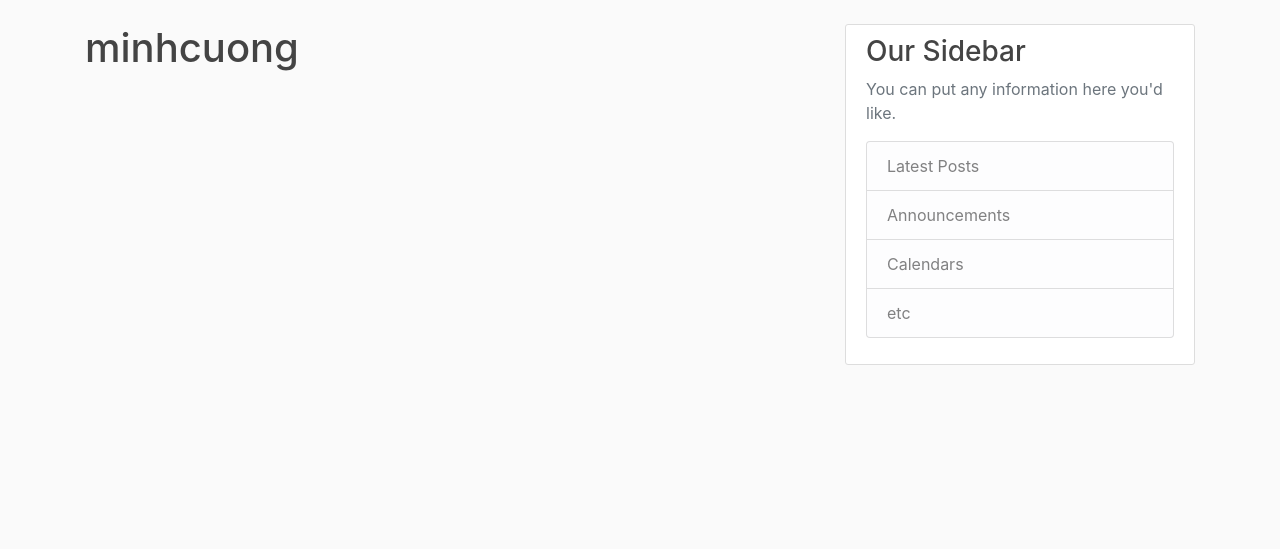
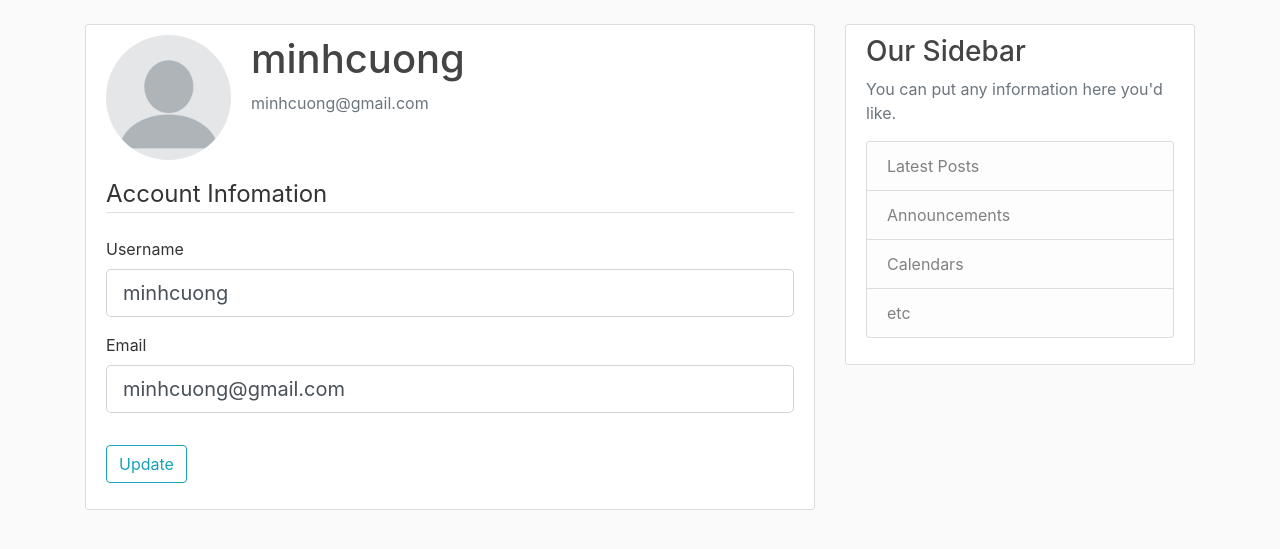
Before and after one commit to MinhCuongIT/flask_blog, a Flask app: page /account in a window 1280 px wide. Shown: the part 56-605 px from the top of the page. Run offline with Flask 2, Linux system fonts and the light colour scheme; a user stored in the database is signed in; some libraries are stand-ins or nearby versions.

Commit message:
Fix password and username is the same

```diff
--- a/flaskblog/forms.py
+++ b/flaskblog/forms.py
@@ -1,4 +1,5 @@
 from flask_wtf import FlaskForm
+from flask_login import current_user
 from wtforms import StringField, PasswordField, SubmitField, BooleanField
 from wtforms.validators import DataRequired, Length, Email, EqualTo, ValidationError
 from flaskblog.models import User
@@ -27,3 +28,20 @@ class LoginForm(FlaskForm):
     password = PasswordField('Password', validators=[DataRequired()])
     remember = BooleanField('Remember me')
     submit = SubmitField('Login')
+
+class UpdateAccountForm(FlaskForm):
+    username = StringField('Username', validators=[DataRequired(), Length(min=2, max=20)])
+    email = StringField('Email', validators=[DataRequired(), Email()])
+    submit = SubmitField('Update')
+
+    def validate_username(self, username):
+        if username.data != current_user.username:
+            user = User.query.filter_by(username=username.data).first()
+            if user:
+                raise ValidationError('That username is taken. Please choose a different one.')
+
+    def validate_email(self, email):
+        if email.data != current_user.email:
+            user = User.query.filter_by(email=email.data).first()
+            if user:
+                raise ValidationError('That email is taken. Please choose a different one.')
--- a/flaskblog/routes.py
+++ b/flaskblog/routes.py
@@ -1,6 +1,6 @@
 from flask import render_template, url_for, flash, redirect, request
 from flaskblog import app, db, bcrypt
-from flaskblog.forms import RegistrationForm, LoginForm
+from flaskblog.forms import RegistrationForm, LoginForm, UpdateAccountForm
 from flaskblog.models import User, Post
 from flask_login import login_user, current_user, logout_user, login_required
 
@@ -49,7 +49,7 @@ def register():
         return redirect(url_for('home'))
     form = RegistrationForm()
     if form.validate_on_submit():
-        hashed_pwd = bcrypt.generate_password_hash(form.username.data).decode('utf-8')
+        hashed_pwd = bcrypt.generate_password_hash(form.password    .data).decode('utf-8')
         user = User(username=form.username.data, email=form.email.data, password=hashed_pwd)
         db.session.add(user)
         db.session.commit()
@@ -80,7 +80,18 @@ def logout():
     return redirect(url_for('home'))
 
 
-@app.route('/account')
+@app.route('/account', methods=['GET', 'POST'])
 @login_required
 def account():
-    return render_template('account.html', title='Tài khoản')
+    form = UpdateAccountForm()
+    if form.validate_on_submit():
+        current_user.username = form.username.data
+        current_user.email = form.email.data
+        db.session.commit()
+        flash('Your account has been updated!', 'success')
+        return redirect(url_for('account'))
+    elif request.method == 'GET':
+        form.username.data = current_user.username
+        form.email.data = current_user.email
+    image_file = url_for('static', filename='images/' + current_user.image_file)
+    return render_template('account.html', title='Tài khoản', image_file=image_file, form=form)
--- a/flaskblog/templates/account.html
+++ b/flaskblog/templates/account.html
@@ -1,4 +1,50 @@
 {% extends "layout.html" %}
 {% block content %}
-    <h1>{{current_user.username}}</h1>
+<div class="content-section">
+    <div class="media">
+        <img src="{{image_file}}" alt="" class="rounded-circle account-img">
+        <div class="media-body">
+            <h2 class="account-heading">{{current_user.username}}</h2>
+            <p class="text-secondary">{{current_user.email}}</p>
+        </div>
+    </div>
+    <form method="POST" action="">
+        {{form.hidden_tag()}}
+        <fieldset class="form-group">
+            <legend class="border-bottom mb-4">
+                Account Infomation
+            </legend>
+            <div class="form-group">
+                {{form.username.label(class='form-control-label')}}
+                {%if form.username.errors%}
+                {{form.username(class='form-control form-control-lg is-invalid')}}
+                <div class="invalid-feedback">
+                    {%for error in form.username.errors%}
+                    <span>{{error}}</span>
+                    {%endfor%}
+                </div>
+                {%else%}
+                {{form.username(class='form-control form-control-lg ')}}
+                {%endif%}
+
+            </div>
+            <div class="form-group">
+                {{form.email.label(class='form-control-label')}}
+                {%if form.email.errors%}
+                {{form.email(class='form-control form-control-lg is-invalid')}}
+                <div class="invalid-feedback">
+                    {%for error in form.email.errors%}
+                    <span>{{error}}</span>
+                    {%endfor%}
+                </div>
+                {%else%}
+                {{form.email(class='form-control form-control-lg ')}}
+                {%endif%}
+            </div>
+        </fieldset>
+        <div class="form-group">
+            {{form.submit(class='btn btn-outline-info')}}
+        </div>
+    </form>
+</div>
 {% endblock content %}
```
Also changed, not shown: flaskblog/site.db, flaskblog/static/images/default.jpg (added).
